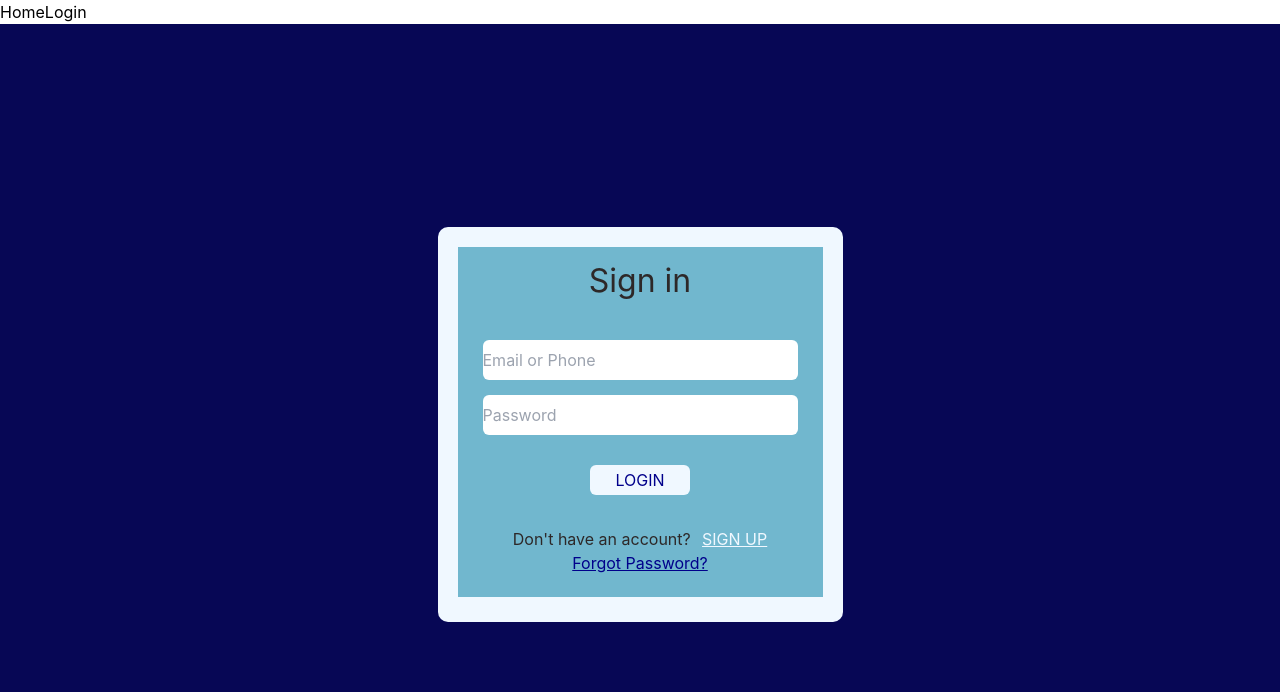
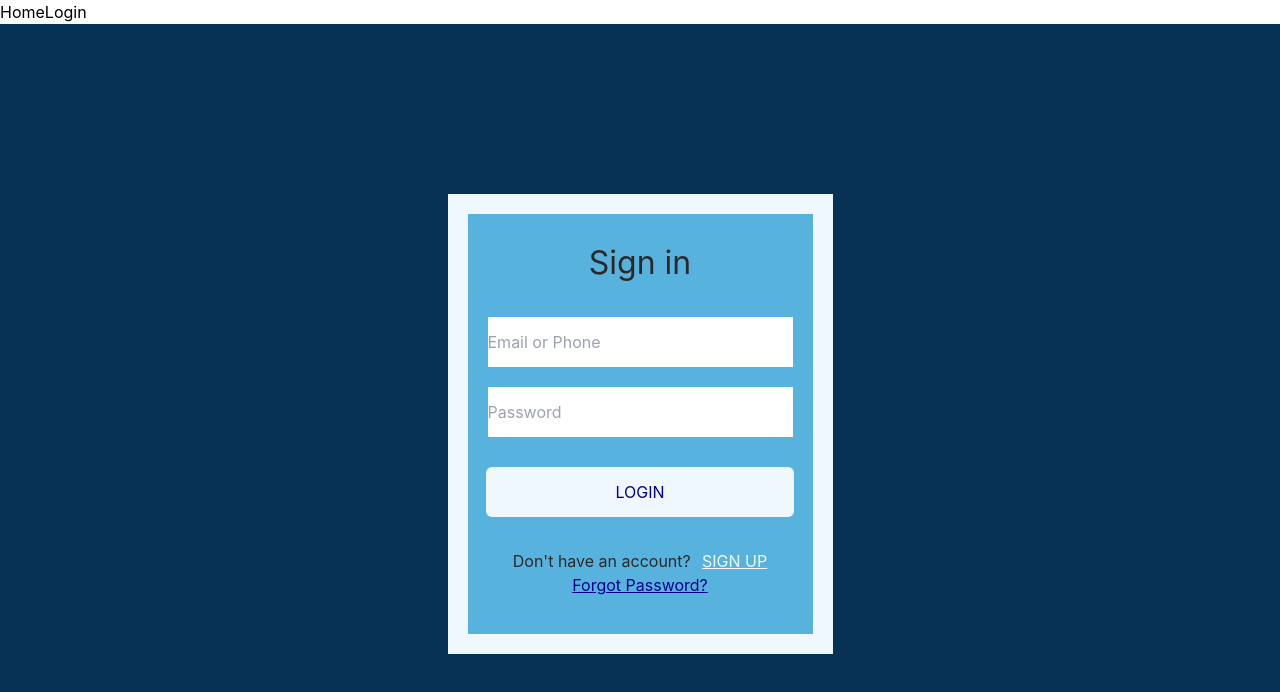
Before and after one commit to dmrlobo2002/Schedule-a-Doc, a React (Create React App) app in the folder frontend/: page /login in a window 1280 px wide. Shown: the top 692 px of the page. Built offline with nearby package versions, Linux system fonts and the light colour scheme.

Commit message:
Login Design Update

```diff
--- a/frontend/src/components/pages/Login.css
+++ b/frontend/src/components/pages/Login.css
@@ -5,22 +5,22 @@
     display: flex;
     justify-content: center;
     align-items: center;
-    background-color: rgb(7, 7, 85);
+    background-color: rgb(7, 50, 85);
 }
 
 .outerBox{
-    width: 405px;
-    height: 395px;
+    width: 385px;
+    height: 460px;
     background-color:aliceblue;
     padding: 20px;
-    border-radius: 10px;
+
 }
 
 
 .innerBox{
-    width: 365px;
-    height: 350px;
-    background-color:rgb(113, 183, 206);
+    width: 345px;
+    height: 420px;
+    background-color:rgb(87, 179, 222);
     padding: 10px;
 }
 
@@ -31,31 +31,30 @@
     font-size: xx-large;
     color: rgb(45, 40, 40);
     margin-bottom: 20px;
+    margin-top: 15px;
 }
 
 .inputs {
-    padding: 15px;
+    padding: 10px;
 }
 
-.email {
+.InEmail {
     width: 100%;
-    height: 40px;
-    border-radius: 6px;
+    height: 50px;
     border-width: 1;
     margin-bottom: 20px;
 }
 
-.password {
+.InPassword {
     width: 100%;
-    height: 40px;
-    border-radius: 6px;
+    height: 50px;
     border-width: 1;
-
+    margin-bottom: 20px;
 }
 
 .loginButton{
-    width: 100px;
-    height: 30px;
+    width: 95%;
+    height: 50px;
     background-color: aliceblue;
     color: darkblue;
     font: bold;
@@ -64,7 +63,7 @@
 }
 
 .loginButton:hover{
-    background-color: darkblue;
+    background-color: rgb(7, 50, 85);
     color: aliceblue;
 
 }
--- a/frontend/src/components/pages/Login.tsx
+++ b/frontend/src/components/pages/Login.tsx
@@ -8,8 +8,8 @@ export const Login = () => {
         <div className="innerBox">
          <div className="Signin"> Sign in</div>
         <div className="inputs">
-          <input className="email" placeholder="Email or Phone"/>
-            <input className="password" placeholder="Password" />
+          <input className="InEmail" placeholder="Email or Phone"/>
+            <input className="InPassword" placeholder="Password" />
         </div>
         <div style={{display:"flex", justifyContent: "center"}}>
           <button className="loginButton">LOGIN</button>
```
